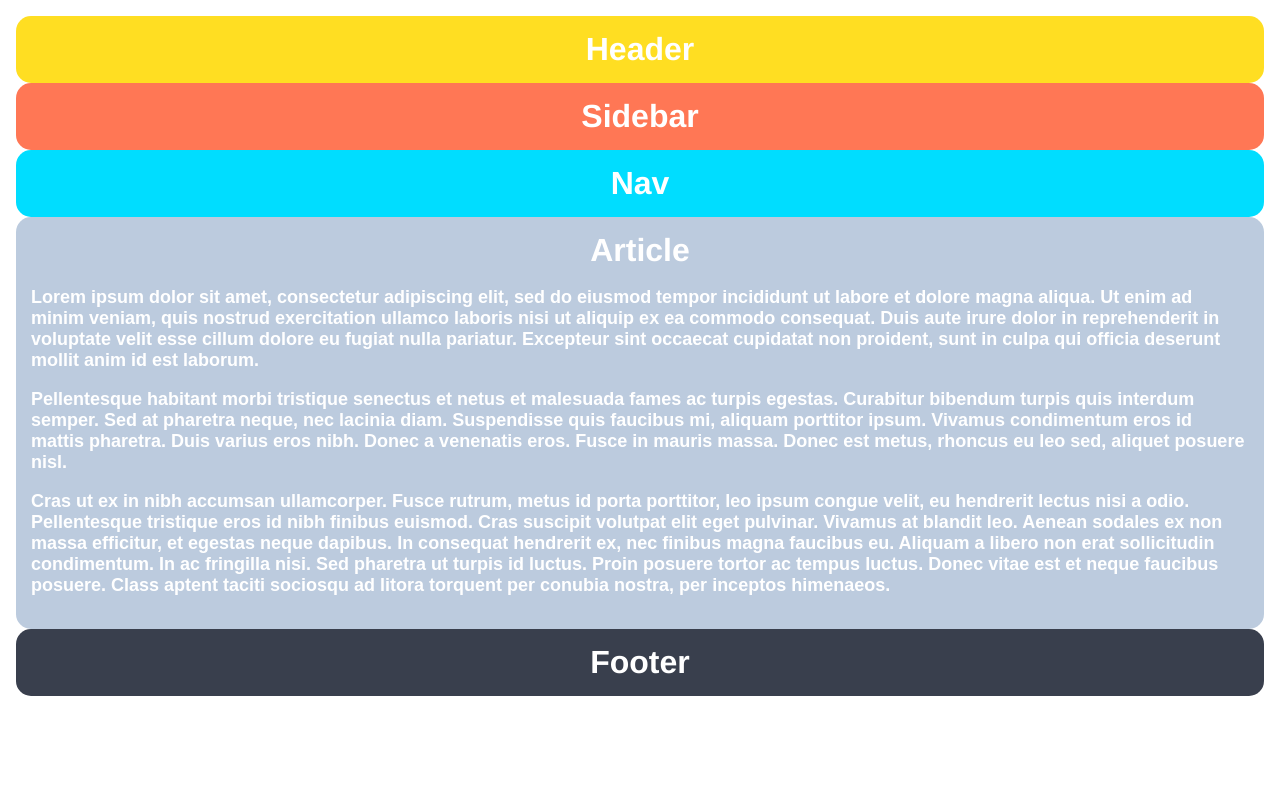
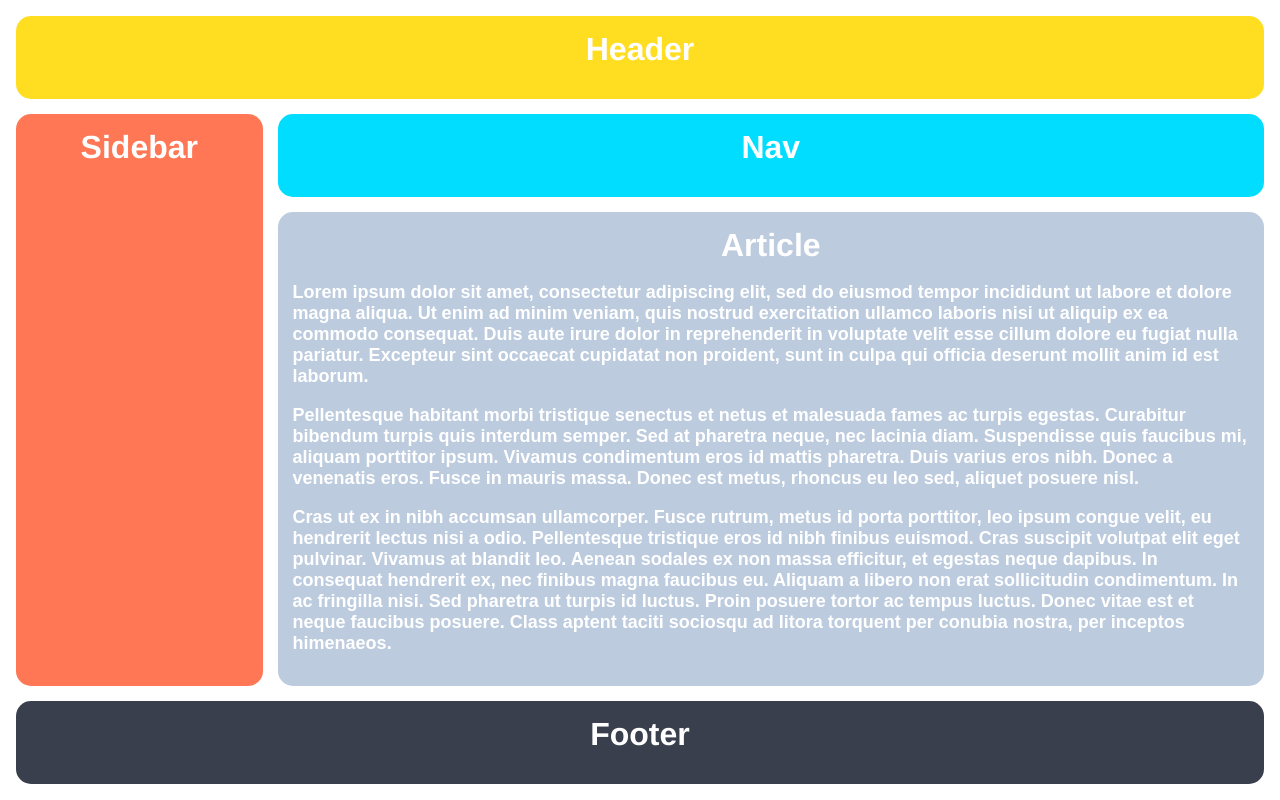
Before and after one commit to jxxt/solution-TheOdinProject-css_exercises, a plain HTML site: page grid/01-grid-layout-1/index.html in a window 1280 px wide. Drawn offline with Linux system fonts and the light colour scheme.

Commit message:
added grid-01 solution (04-07-23)

```diff
--- a/grid/01-grid-layout-1/style.css
+++ b/grid/01-grid-layout-1/style.css
@@ -1,4 +1,5 @@
-body, html {
+body,
+html {
     height: 100%;
     margin: 0;
 }
@@ -8,6 +9,19 @@ body, html {
     height: 100%;
     padding: 16px;
     box-sizing: border-box;
+    display: grid;
+    grid-template-columns: 1fr 4fr;
+    grid-auto-rows: 1fr;
+    grid-template-areas:
+    "header header"
+    "sidebar nav"
+    "sidebar article"
+    "sidebar article"
+    "sidebar article"
+    "sidebar article"
+    "sidebar article"
+    "footer footer";
+    gap: 15px;
 }
 
 .container div {
@@ -20,18 +34,22 @@ body, html {
 }
 
 .header {
+    grid-area: header;
     background-color: #FFDE22;
 }
 
 .sidebar {
+    grid-area: sidebar;
     background-color: #FF7755;
 }
 
 .nav {
+    grid-area: nav;
     background-color: #00DDFF;
 }
 
 .article {
+    grid-area: article;
     background-color: #bccbde;
 }
 
@@ -43,5 +61,6 @@ body, html {
 }
 
 .footer {
+    grid-area: footer;
     background-color: #393f4d;
 }
```
Also changed, not shown: grid/01-grid-layout-1/index.html (+19 -3 lines). Lines whose indentation alone changed are shown as unchanged.
